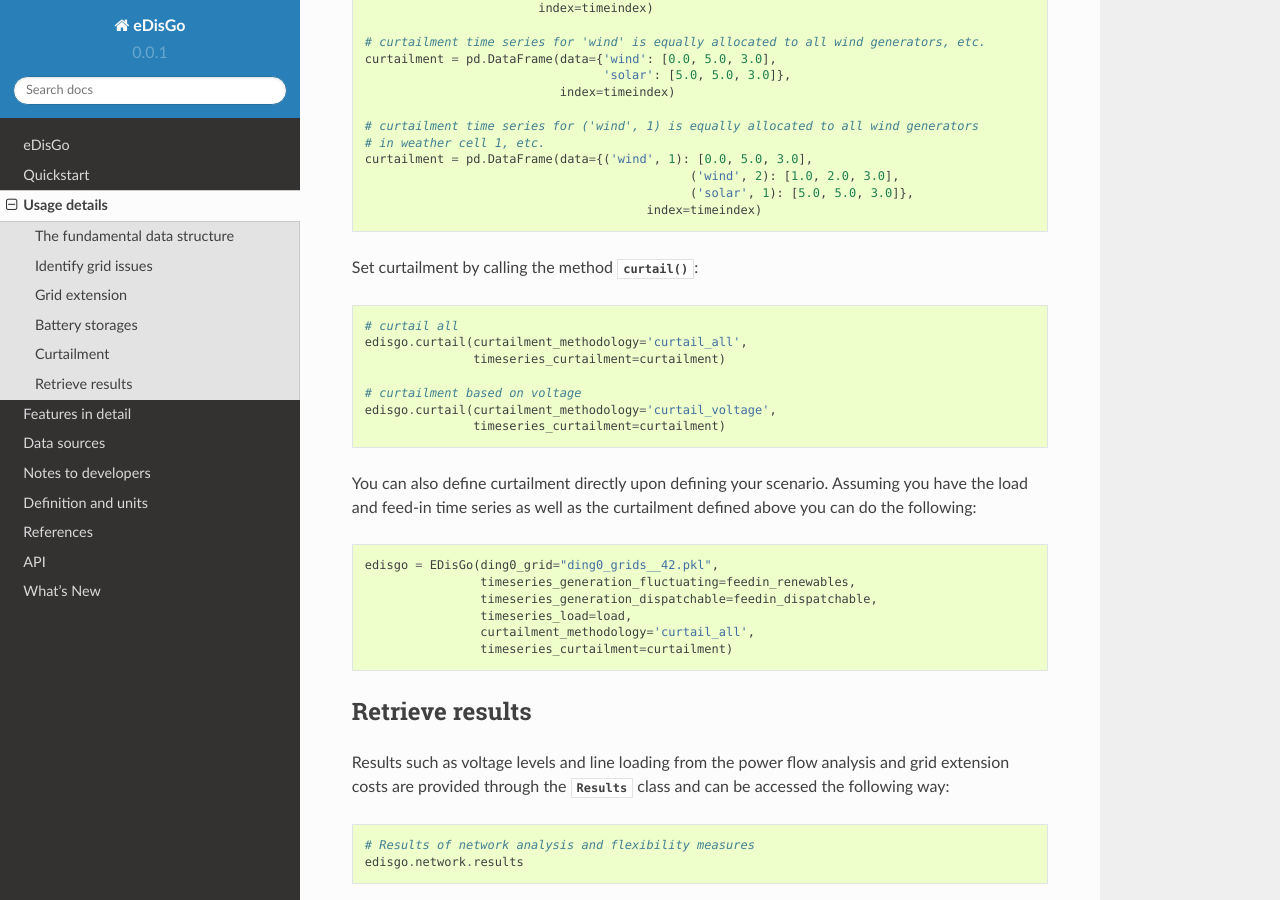
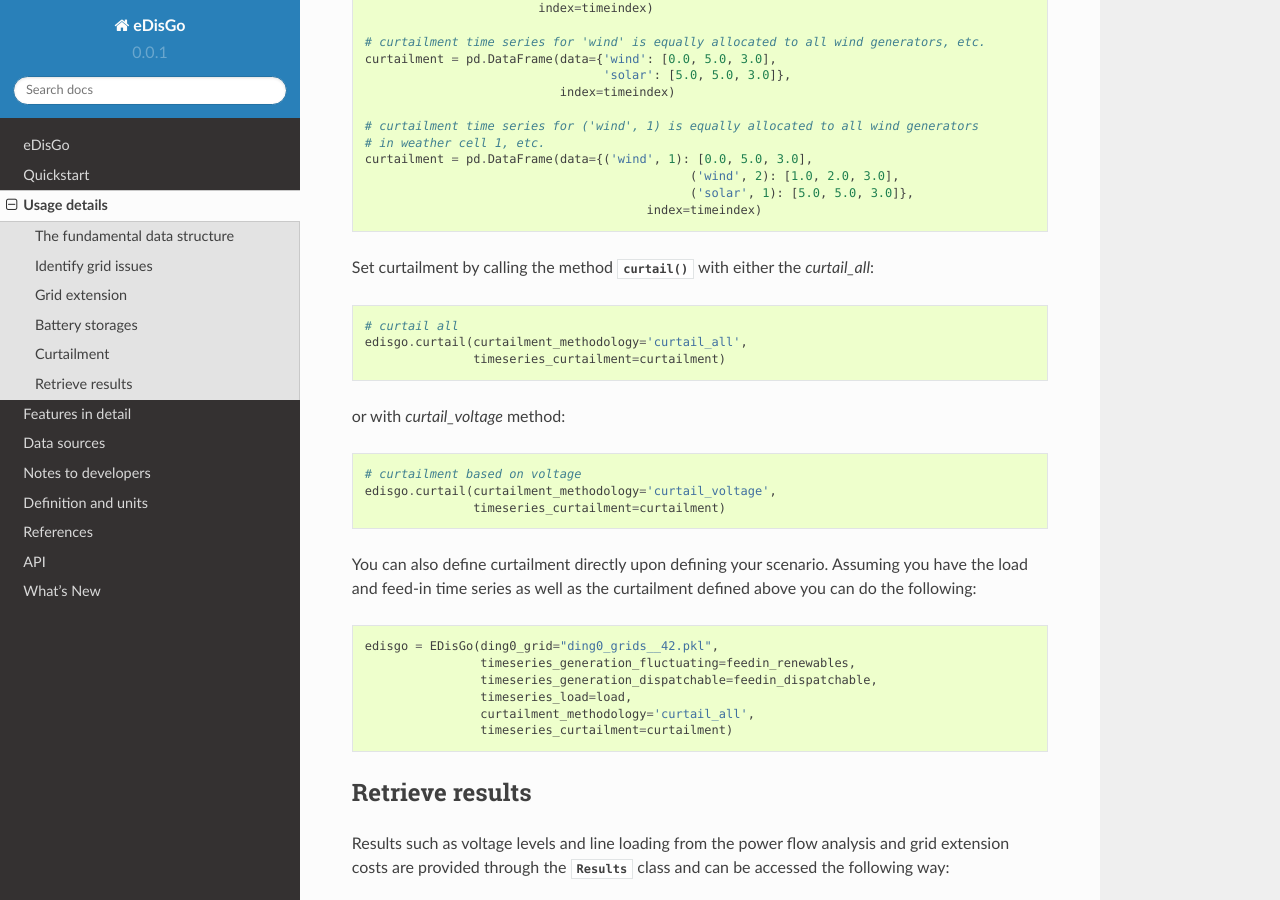
Before and after one commit to openego/eDisGo, a Sphinx documentation site: the page built from doc/usage_details.rst, in a window 1280 px wide and 900 px high, scrolled down 3966 px. Built offline with Sphinx 7.4.7 and the Read the Docs theme 2.0.0, drawn with Linux system fonts in a browser that asks for light colours; formulas are drawn with MathJax 3.

Commit message:
language changes to better represent options for curtailment in usage

```diff
--- a/doc/usage_details.rst
+++ b/doc/usage_details.rst
@@ -216,13 +216,19 @@ The curtailment time series as shown in the following examples needs to be provi
     				                 ('solar', 1): [5.0, 5.0, 3.0]},
     				           index=timeindex)
 
-Set curtailment by calling the method :meth:`~.grid.network.EDisGo.curtail()`:
+Set curtailment by calling the method :meth:`~.grid.network.EDisGo.curtail()` with either the
+`curtail_all`:
 
 .. code-block:: python
 
     # curtail all
     edisgo.curtail(curtailment_methodology='curtail_all',
                    timeseries_curtailment=curtailment)
+
+
+or with `curtail_voltage` method:
+
+.. code-block:: python
 
     # curtailment based on voltage
     edisgo.curtail(curtailment_methodology='curtail_voltage',
```
